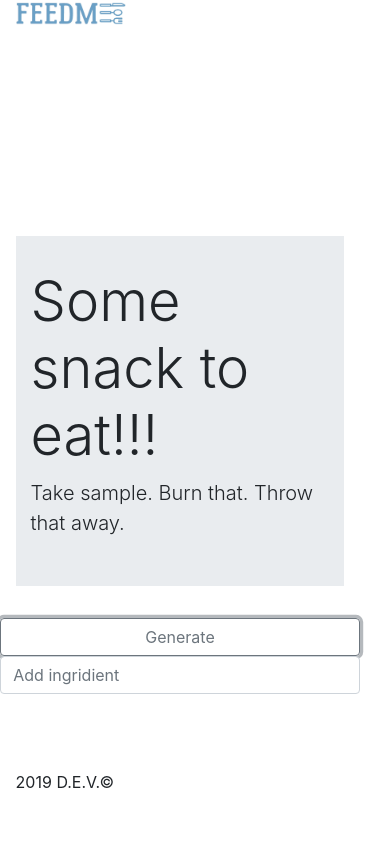
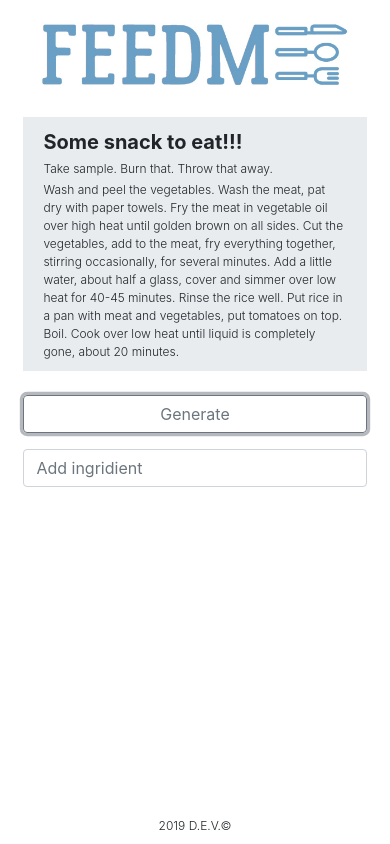
Before and after one commit to Jellyasjack/softdevproj, a React (Create React App) app: page / in a window 390 px wide. Both pictures are taken after typing "Sample" into the empty fields and a click on the button "Generate". Built offline with nearby package versions, Linux system fonts and the light colour scheme.

Commit message:
css mobile
Идеально работает для мобильных устройств

```diff
--- a/public/index.html
+++ b/public/index.html
@@ -25,7 +25,7 @@
       Learn how to configure a non-root public URL by running `npm run build`.
     -->
     <link rel="stylesheet" href="https://maxcdn.bootstrapcdn.com/bootstrap/4.0.0/css/bootstrap.min.css" integrity="sha384-Gn5384xqQ1aoWXA+058RXPxPg6fy4IWvTNh0E263XmFcJlSAwiGgFAW/dAiS6JXm" crossorigin="anonymous">
-    <title>Recipe</title>
+    <title>FEEDME</title>
   </head>
   <body>
     <noscript>You need to enable JavaScript to run this app.</noscript>
--- a/src/App.css
+++ b/src/App.css
@@ -32,29 +32,88 @@
   transition: 0.4s;
 }
 
-.larger {
-  padding-left: 4% !important;
-  padding-right: 4% !important;
+.col-12 {
+  padding-left: 6% !important;
+  padding-right: 6% !important;
+  padding-top: 2% !important;
+  padding-bottom: 2% !important;
+  width: 88% !important;
+  align-self: center !important;
 }
 
-.smallr {
-  padding-left: 2% !important;
-  padding-right: 2% !important;
+.leadd {
+  font-size: 75% !important;
 }
 
-.sbig {
+.fatfont {
+  font-weight: bold !important;
+}
+
+.pict {
+  padding-left: 5% !important;
+  padding-right: 5% !important;
+  padding-top: 4% !important;
+  padding-bottom: 4% !important;
   width: 100% !important;
 }
 
-.smed {
-  width: 92% !important;
-  align-self: center;
+.btn-outline-secondary {
+  width: 100%;
 }
 
-.ssml {
-  width: 19% !important;
+.jumbotron {
+  padding: 2% 2% !important;
 }
 
-.pict {
-  height: 10%;
+.jumbotron-fluid {
+  margin-bottom: 2%;
 }
+
+p {
+  margin-top: 1% !important;
+  margin-bottom: 1% !important;
+}
+
+.container {
+  padding-right: 4% !important;
+  padding-left: 4% !important;
+}
+
+.col-0 {
+  visibility: hidden;
+}
+
+.col-xl-3 .col-md-3 {
+  padding-left: 2% !important;
+  padding-right: 2% !important;
+  padding-top: 4% !important;
+  padding-bottom: 4% !important;
+  width: 18% !important;
+}
+
+.elem {
+  width: 100% !important;
+}
+
+.border {
+  padding-right: 6% !important;
+  flex: 0 0 0% !important;
+  max-width: 0% !important;
+}
+
+ .row {
+  width: 100% !important;
+  margin-left: 0% !important;
+ }
+
+ .textt {
+   text-align: center !important;
+   align-self: center !important;
+   position: fixed !important;
+    bottom: 0 !important;
+    width: 100% !important;
+ }
+
+ .llogo {
+    align-self: center !important;
+ }
--- a/src/App.js
+++ b/src/App.js
@@ -39,10 +39,11 @@ class App extends React.Component {
       return(
         <div class="jumbotron jumbotron-fluid">
           <div class="container">
-            <h1 class="display-4">Some snack to eat!!!</h1>
-            <p class="lead">
+            <p class="lead fatfont">Some snack to eat!!!</p>
+            <p class="lead leadd">
               {this.state.recp}
             </p>
+            <p class="lead leadd"> Wash and peel the vegetables. Wash the meat, pat dry with paper towels. Fry the meat in vegetable oil over high heat until golden brown on all sides.  Cut the vegetables, add to the meat, fry everything together, stirring occasionally, for several minutes. Add a little water, about half a glass, cover and simmer over low heat for 40-45 minutes. Rinse the rice well. Put rice in a pan with meat and vegetables, put tomatoes on top. Boil. Cook over low heat until liquid is completely gone, about 20 minutes. </p>
           </div>
         </div>
       )
@@ -74,7 +75,7 @@ class App extends React.Component {
       stt2 = "fadeout"
     }
     return(
-      <div class={"col-xl-3 col-md-3 col-12 smallr ssml " + stt2}>
+      <div class={"col-xl-3 col-md-3 col-12   " + stt2}>
         <input name="inp2" type="text" class="form-control" placeholder="Add ingridient"
           value={this.state.inp2}
           onChange={this.handleUserInput}
@@ -93,7 +94,7 @@ class App extends React.Component {
       stt3 = "fadeout"
     }
     return(
-      <div class={"col-xl-3 col-md-3 col-12 smallr ssml " + stt3}>
+      <div class={"col-xl-3 col-md-3 col-12   " + stt3}>
         <input name="inp3" type="text" class="form-control" placeholder="Add ingridient"
           value={this.state.inp3}
           onChange={this.handleUserInput}
@@ -104,32 +105,33 @@ class App extends React.Component {
 
   render() {
     return (
-      <div className="App" class="sbig">
+      <div className="App" class="">
 
         {/* Логотип */}
-        <div class="row larger sbig">
-          <div class="col-xl-12 col-md-12 col-12">
+        <div class="row  ">
+          <div class="col-xl-12 col-md-12 col-12 llogo">
             {this.logo()}
           </div>
         </div>
 
         {/* Рецепт */}
-        <div class="row larger sbig">
-          <div class="col-xl-12 col-md-12 col-12 smed">
+        <div class="row  ">
+          <div class="col-xl-12 col-md-12 col-12 ">
             {this.Protocol11()}
           </div>
         </div>
 
-        <div class="row smallr sbig">
+        <div class="row  ">
+          <div class="border col-0"/>
 
           {/* Кнопка */}
-          <div class="col-xl-3 col-md-3 col-12 smallr ssml">
-            <button class="btn btn-outline-secondary sbig" type="button" onClick={this.SummonEdward}>Generate</button>
+          <div class="col-xl-3 col-md-3 col-12">
+            <button class="btn btn-outline-secondary " type="button" onClick={this.SummonEdward}>Generate</button>
           </div>
 
           {/* Поле ввода 1 */}
-          <div class="col-xl-3 col-md-3 col-12 smallr ssml">
-            <input name="inp1" type="text" class="form-control" placeholder="Add ingridient"
+          <div class="col-xl-3 col-md-3 col-12">
+            <input name="inp1" type="text" class="form-control elem" placeholder="Add ingridient"
               value={this.state.inp1}
               onChange={this.handleUserInput}
             />
@@ -140,13 +142,15 @@ class App extends React.Component {
 
           {/* Поле ввода 3 */}
           {this.Field3()}
+
+          <div class="border col-0  "/>
         </div>
 
 
         {/* Прочая ересь */}
-        <div class="row larger">
-          <div class="col-xl-12 col-md-12 col-12">
-            <span class="text-justify">2019   D.E.V.&#169;</span>
+        <div class="row ">
+          <div class="col-xl-12 col-md-12 col-12 textt">
+            <span class="lead leadd">2019   D.E.V.&#169;</span>
           </div>
         </div>
       </div>
```
Also changed, not shown: 1 other file (tests, documents, lock files or other folders).
